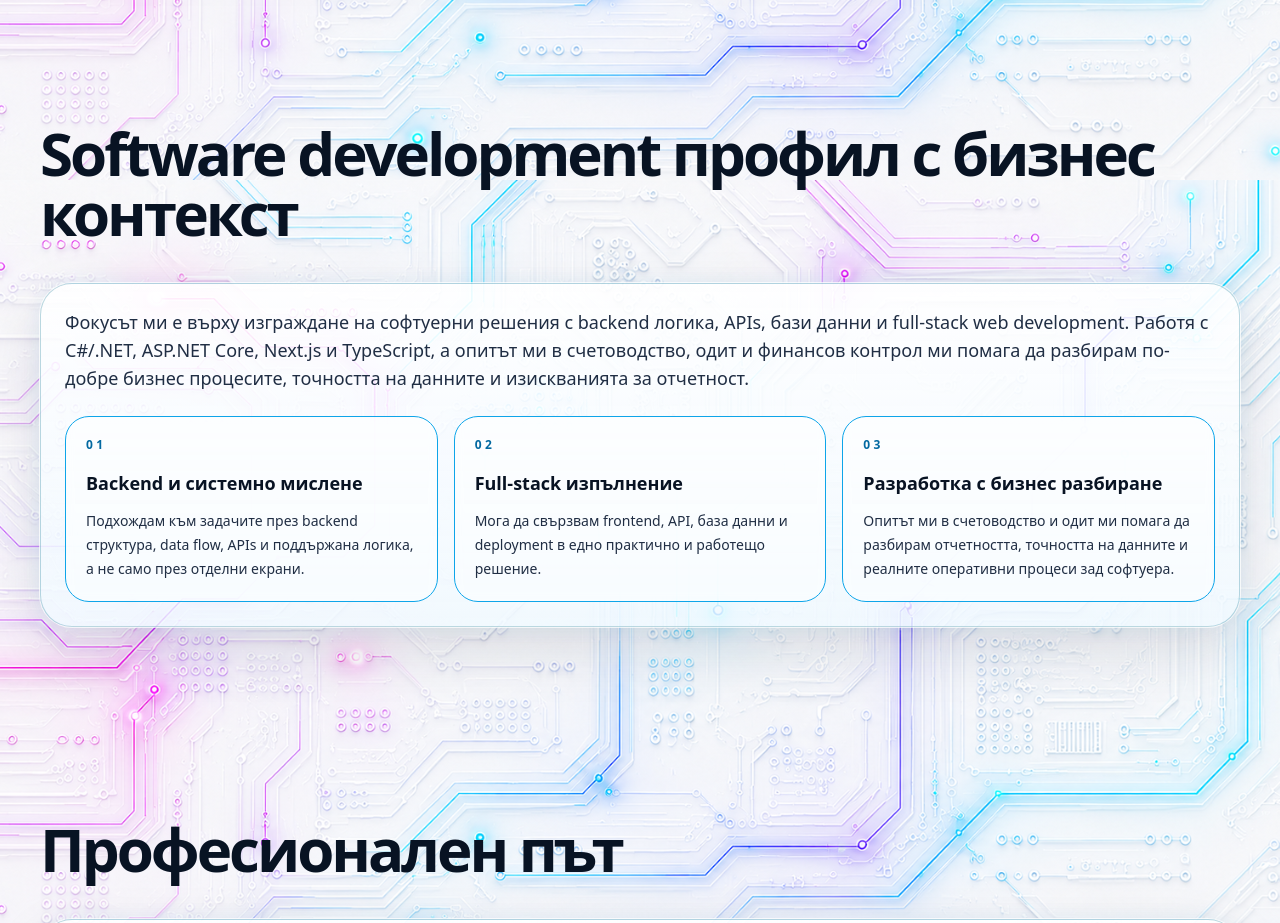
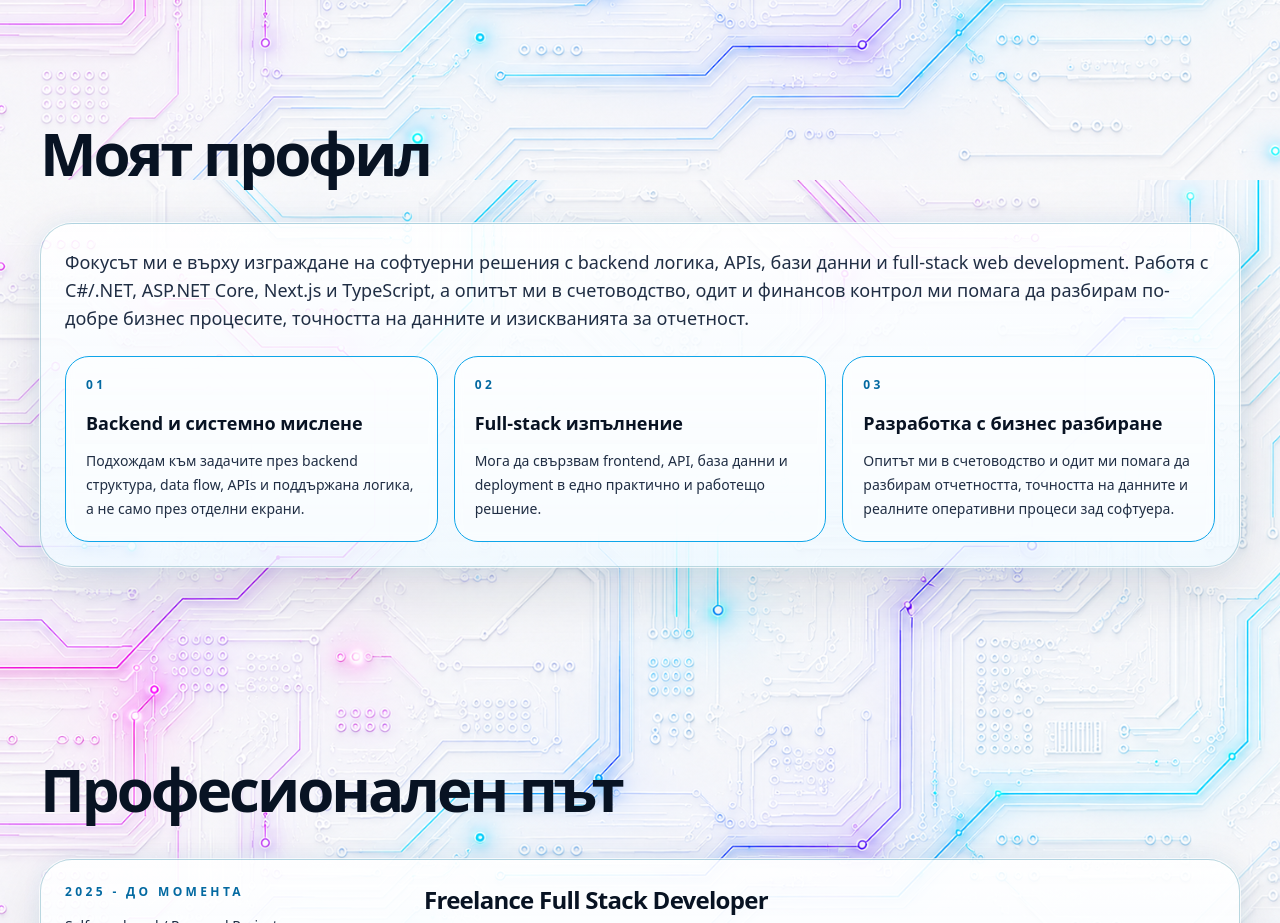
Before and after one commit to viktor132607/MyPortfolioPage, a Next.js app: page /bg in a window 1280 px wide. Shown: the part 1420-2343 px from the top of the page. Built offline with nearby package versions, Linux system fonts and the light colour scheme; no server answers.

Commit message:
Rename about section to My Profile in Bulgarian

```diff
--- a/src/data/bg/sections.ts
+++ b/src/data/bg/sections.ts
@@ -17,7 +17,7 @@ export const sections = {
       },
       about: {
         eyebrow: "За мен",
-        title: "Software development профил с бизнес контекст",
+        title: "Моят профил",
         text:
           "Фокусът ми е върху изграждане на софтуерни решения с backend логика, APIs, бази данни и full-stack web development. Работя с C#/.NET, ASP.NET Core, Next.js и TypeScript, а опитът ми в счетоводство, одит и финансов контрол ми помага да разбирам по-добре бизнес процесите, точността на данните и изискванията за отчетност."
       },
```
